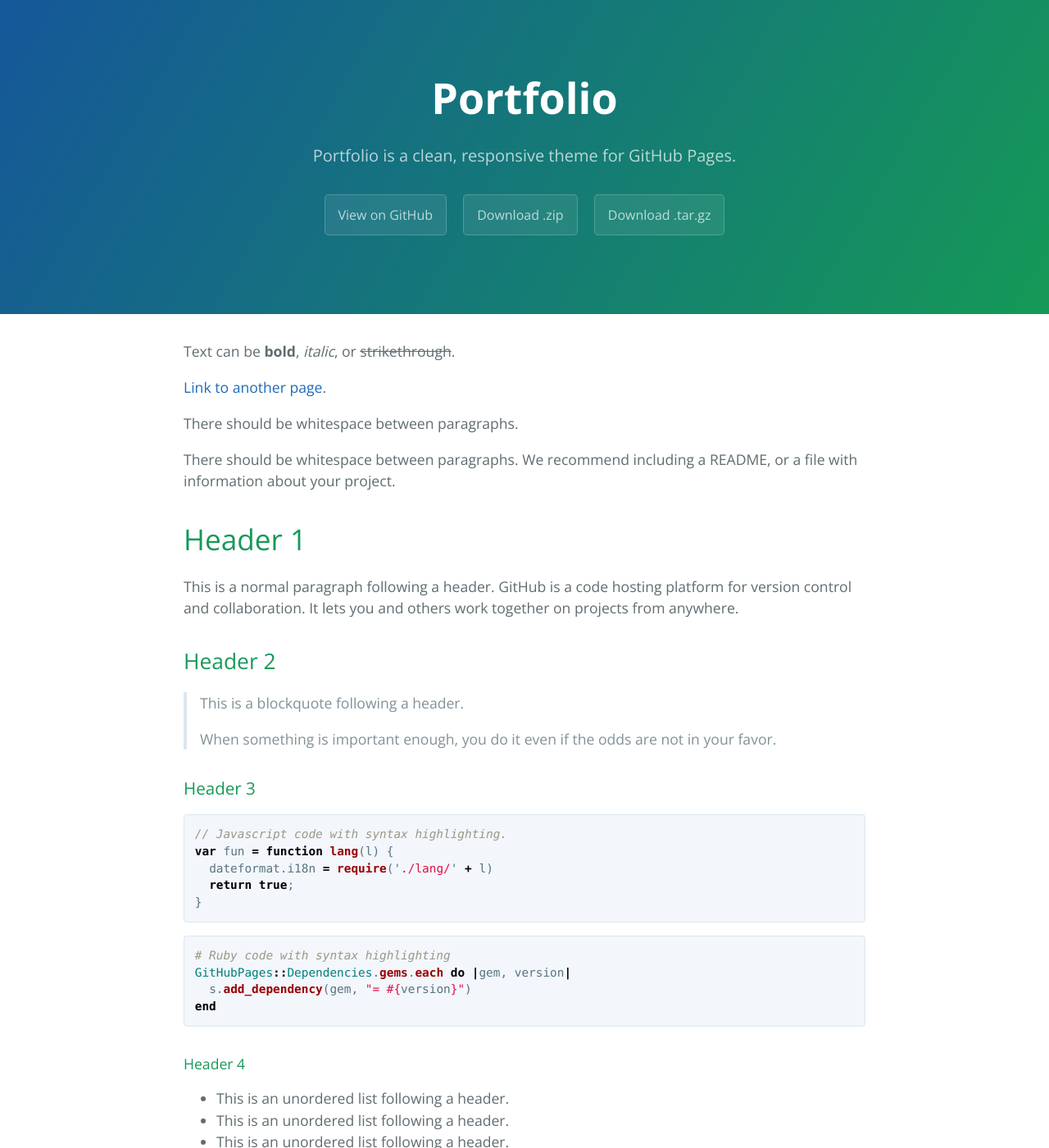
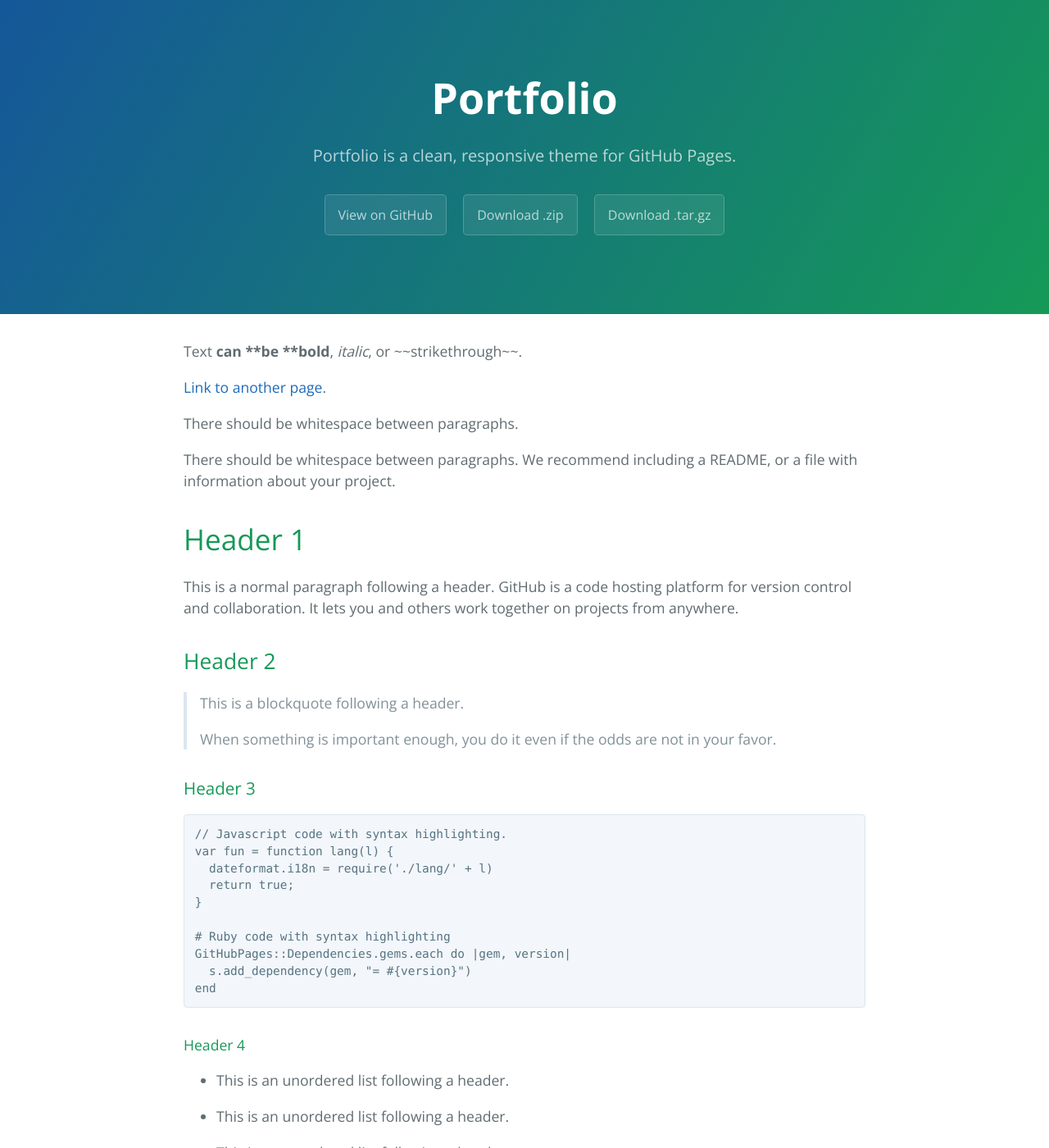
Before and after one commit to Dans-Creative/portfolio, a Jekyll site: the page built from index.md, in a window 1280 px wide and 1400 px high. Shown: the whole window at 82% size. Built offline with Jekyll 4.4.1, drawn with Linux system fonts in a browser that asks for light colours; part of the change alters nothing that is shown; some of the changed text lies outside the part shown.

Commit message:
Updated Index

````diff
--- a/index.md
+++ b/index.md
@@ -3,7 +3,7 @@ title: Home
 layout: default
 ---
 
-Text can be **bold**, _italic_, or ~~strikethrough~~.
+Text **can **be **bold**, *italic*, or \~\~strikethrough\~\~.
 
 [Link to another page](another-page).
 
@@ -11,46 +11,46 @@ There should be whitespace between paragraphs.
 
 There should be whitespace between paragraphs. We recommend including a README, or a file with information about your project.
 
-# [](#header-1)Header 1
+# Header 1
 
 This is a normal paragraph following a header. GitHub is a code hosting platform for version control and collaboration. It lets you and others work together on projects from anywhere.
 
-## [](#header-2)Header 2
+## Header 2
 
 > This is a blockquote following a header.
 >
 > When something is important enough, you do it even if the odds are not in your favor.
 
-### [](#header-3)Header 3
+### Header 3
 
-```js
-// Javascript code with syntax highlighting.
-var fun = function lang(l) {
-  dateformat.i18n = require('./lang/' + l)
-  return true;
-}
-```
+    // Javascript code with syntax highlighting.
+    var fun = function lang(l) {
+      dateformat.i18n = require('./lang/' + l)
+      return true;
+    }
 
-```ruby
-# Ruby code with syntax highlighting
-GitHubPages::Dependencies.gems.each do |gem, version|
-  s.add_dependency(gem, "= #{version}")
-end
-```
+    # Ruby code with syntax highlighting
+    GitHubPages::Dependencies.gems.each do |gem, version|
+      s.add_dependency(gem, "= #{version}")
+    end
 
-#### [](#header-4)Header 4
+#### Header 4
 
-*   This is an unordered list following a header.
-*   This is an unordered list following a header.
-*   This is an unordered list following a header.
+* This is an unordered list following a header.
 
-##### [](#header-5)Header 5
+* This is an unordered list following a header.
 
-1.  This is an ordered list following a header.
-2.  This is an ordered list following a header.
-3.  This is an ordered list following a header.
+* This is an unordered list following a header.
 
-###### [](#header-6)Header 6
+##### Header 5
+
+1. This is an ordered list following a header.
+
+2. This is an ordered list following a header.
+
+3. This is an ordered list following a header.
+
+###### Header 6
 
 | head1        | head two          | three |
 |:-------------|:------------------|:------|
@@ -61,37 +61,55 @@ end
 
 ### There's a horizontal rule below this.
 
-* * *
+---
 
 ### Here is an unordered list:
 
-*   Item foo
-*   Item bar
-*   Item baz
-*   Item zip
+* Item foo
+
+* Item bar
+
+* Item baz
+
+* Item zip
 
 ### And an ordered list:
 
-1.  Item one
-1.  Item two
-1.  Item three
-1.  Item four
+1. Item one
+
+2. Item two
+
+3. Item three
+
+4. Item four
 
 ### And a nested list:
 
-- level 1 item
-  - level 2 item
-  - level 2 item
-    - level 3 item
-    - level 3 item
-- level 1 item
-  - level 2 item
-  - level 2 item
-  - level 2 item
-- level 1 item
-  - level 2 item
-  - level 2 item
-- level 1 item
+* level 1 item
+
+  * level 2 item
+
+  * level 2 item
+
+    * level 3 item
+
+    * level 3 item
+
+* level 1 item
+
+  * level 2 item
+
+  * level 2 item
+
+  * level 2 item
+
+* level 1 item
+
+  * level 2 item
+
+  * level 2 item
+
+* level 1 item
 
 ### Small image
 
@@ -100,7 +118,6 @@ end
 ### Large image
 
 ![](https://guides.github.com/activities/hello-world/branching.png)
-
 
 ### Definition lists can be used with HTML syntax.
 
@@ -115,10 +132,6 @@ end
 <dd>Green</dd>
 </dl>
 
-```
-Long, single-line code blocks should not wrap. They should horizontally scroll if they are too long. This line should be long enough to demonstrate this.
-```
+    Long, single-line code blocks should not wrap. They should horizontally scroll if they are too long. This line should be long enough to demonstrate this.
 
-```
-The final element.
-```
+    The final element.
````
